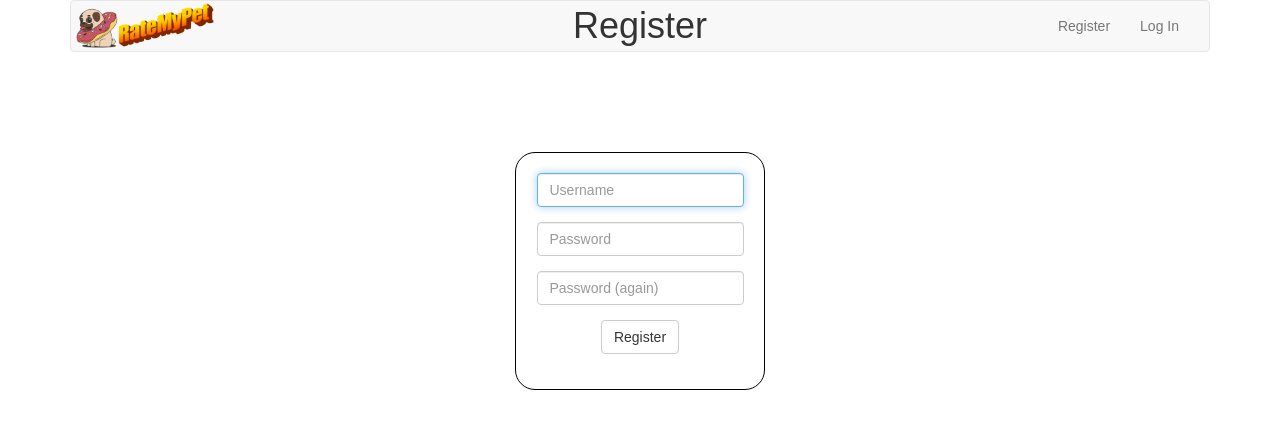
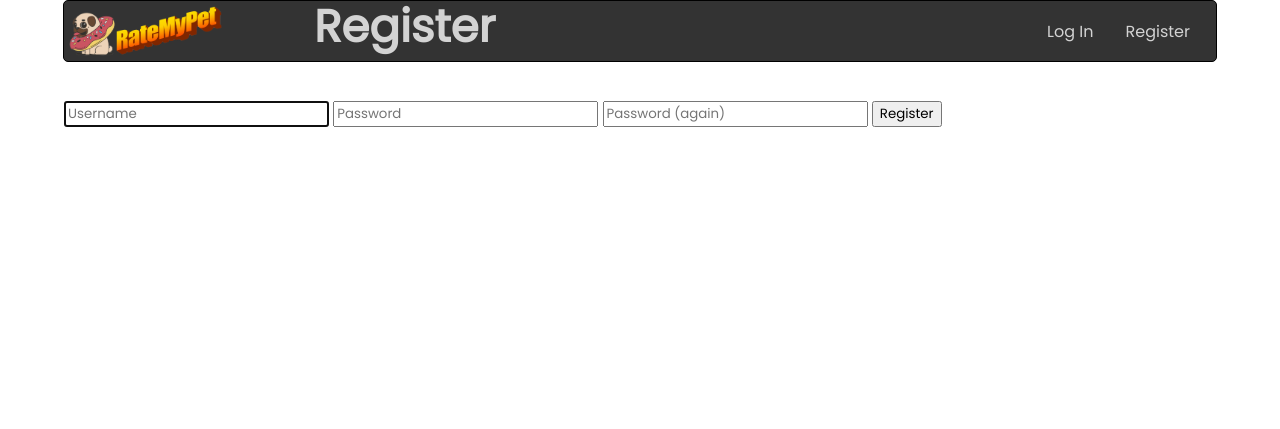
Before and after one commit to rmhklarenaar/ratemypet, a Flask app: page /register in a window 1280 px wide. Shown: the top 429 px of the page. Run offline with Flask 2, Linux system fonts and the light colour scheme; some libraries are stand-ins or nearby versions.

Commit message:
css aanpassingen

```diff
--- a/static/styles.css
+++ /dev/null
@@ -1,51 +0,0 @@
-.container
-{
-    /* center contents */
-    margin-left: auto;
-    margin-right: auto;
-    text-align: center;
-    font-family: Arial, Helvetica, sans-serif;
-}
-
-img {
-    border: 1px solid black;
-}
-
-/* colors for navbar */
-.navbar-default .navbar-brand .blue
-{
-    color: #537fbe;
-}
-.navbar-default .navbar-brand .red
-{
-    color: #ea433b;
-}
-.navbar-default .navbar-brand .yellow
-{
-    color: #f5b82e;
-}
-.navbar-default .navbar-brand .green
-{
-    color: #2e944b;
-}
-
-main .form-control
-{
-    /* center form controls */
-    display: inline-block;
-
-    /* override Bootstrap's 100% width for form controls */
-    width: auto;
-}
-
-main img
-{
-    /* constrain images on small screens */
-    max-width: 100%;
-}
-
-main td
-{
-    /* left-align tables' cells */
-    text-align: left;
-}
--- /dev/null
+++ b/static/stylesheet.css
@@ -0,0 +1,73 @@
+@import url('https://fonts.googleapis.com/css?family=Poppins');
+
+* {
+    font-family: 'Poppins', Arial, sans-serif;
+}
+
+.logo {
+    height: 50px;
+    margin: 5px;
+}
+
+.title {
+    font-size: 45px;
+    color: lightgrey;
+    position: absolute;
+    top: -45px;
+    left: 250px;
+}
+
+ul {
+    position: absolute;
+    top: 0px;
+    right: 10px;
+    list-style-type: none;
+    margin: 0;
+    padding: 0;
+    overflow: hidden;
+    background-color: #333;
+}
+
+li {
+    float: right;
+}
+
+li a {
+    display: block;
+    color: lightgrey;
+    text-align: center;
+    padding: 18px 16px;
+    height: 24px;
+    text-decoration: none;
+}
+
+li a:hover {
+    background-color: #111;
+}
+
+li a:active {
+    color: yellow;
+}
+
+nav {
+    position: absolute;
+    top: 0px;
+    right: 0;
+    left: 0;
+    margin: auto;
+    width: 90%;
+    height: 60px;
+    border: 0.5px solid black;
+    border-radius: 5px;
+    background-color: #333;
+}
+
+.container {
+    position: absolute;
+    top: 100px;
+    right: 0;
+    left: 0;
+    margin: auto;
+    width: 90%;
+
+}
--- a/templates/layout.html
+++ b/templates/layout.html
@@ -1,75 +1,36 @@
 <!DOCTYPE html>
 <html lang="en">
     <head>
-
-        <!-- https://developer.mozilla.org/en-US/docs/Web/HTML/Element/meta -->
         <meta charset="utf-8"/>
-        <meta content="initial-scale=1, width=device-width" name="viewport"/>
-
-        <!-- documentation at http://getbootstrap.com/, alternative themes at https://www.bootstrapcdn.com/bootswatch/ -->
-        <link href="https://maxcdn.bootstrapcdn.com/bootstrap/3.3.7/css/bootstrap.min.css" rel="stylesheet"/>
-
-        <link href="{{ url_for('static', filename='styles.css') }}" rel="stylesheet"/>
-
+        <link rel="stylesheet" href="/static/stylesheet.css?q=128054978" type="text/css" media="screen" charset="utf-8" />
         <script src="https://code.jquery.com/jquery-3.1.1.min.js"></script>
-        <script src="https://maxcdn.bootstrapcdn.com/bootstrap/3.3.7/js/bootstrap.min.js"></script>
-
         <title>RateMyPet: {% block title %}{% endblock %}</title>
-
     </head>
-
     <body>
-
-        <div class="container">
-
-            <nav class="navbar navbar-default">
-                <div class="container-fluid">
-                    <div class="navbar-header">
-                        <button aria-expanded="false" class="navbar-toggle collapsed" data-target="#navbar" data-toggle="collapse" type="button">
-                            <span class="sr-only">Toggle navigation</span>
-                            <span class="icon-bar"></span>
-                            <span class="icon-bar"></span>
-                            <span class="icon-bar"></span>
-                        </button>
-
-                        <a class="navbar-brand" href="{{ url_for('feed') }}"><img src="static/logo.png" style="height: 45px; margin-top: -13px; margin-left: -10px; border: 0px solid black;"/></a>
-                    <h1 style="position: absolute; top: -15px; left: 0; right: 0; margin-left: auto; margin-right: auto; width: 420px;">{{self.title()}}</h1>
-                    </div>
-
-                    <div class="collapse navbar-collapse" id="navbar">
+        <nav>
+            <a href="{{ url_for('feed') }}"><img src="static/logo.png" class="logo"/></a>
+            <h1 class="title">{{self.title()}}</h1>
+            <div>
                 {% if session.user_id %}
-                            <ul class="nav navbar-nav navbar-right">
-                                <li><a href="{{url_for('your_userpage')}}" method="post">My Account</a></li>
+                    <ul>
+                        <li><a href="{{url_for('logout')}}">Log Out</a></li>
+                        <li><a href="{{url_for('search')}}">Search</a></li>
                         <li><a href="{{url_for('upload')}}">Upload</a></li>
                         <li><a href="{{url_for('feed')}}">Feed</a></li>
-
-                                <li><a href="{{url_for('search')}}">Search</a></li>
-                                <li><a href="{{url_for('logout')}}">Log Out</a></li>
+                        <li><a href="{{url_for('your_userpage')}}">My Account</a></li>
                     </ul>
                 {% else %}
-                            <ul class="nav navbar-nav navbar-right">
+                    <ul>
                         <li><a href="{{url_for('register')}}">Register</a></li>
                         <li><a href="{{url_for('login')}}">Log In</a></li>
                     </ul>
                 {% endif %}
             </div>
-                </div>
         </nav>
-
-            {% if get_flashed_messages() %}
-                <header>
-                    <div class="alert alert-info" role="alert">
-                        {{ get_flashed_messages() | join(" ") }}
-                    </div>
-                </header>
-            {% endif %}
-
+        <div class="container">
             <main>
                 {% block main %}{% endblock %}
             </main>
-
         </div>
-
     </body>
-
 </html>
--- a/templates/register.html
+++ b/templates/register.html
@@ -5,23 +5,10 @@
 {% endblock %}
 
 {% block main %}
-    <center><section style="border: 0.5px solid black; margin-top:100px; border-radius: 20px; padding: 20px; width: 250px;">
-    <form action="{{ url_for('register') }}" method="post">
-        <fieldset>
-            <div class="form-group">
-                <input autocomplete="off" autofocus class="form-control" name="username" placeholder="Username" type="text" maxlength="20" required/>
-            </div>
-            <div class="form-group">
-                <input class="form-control" name="password" placeholder="Password" type="password" maxlength="30" required/>
-            </div>
-            <div class="form-group">
-                <input class="form-control" name="password_check" placeholder="Password (again)" type="password" required/>
-            </div>
-            <div class="form-group">
-                <button class="btn btn-default" type="submit">Register</button>
-            </div>
-        </fieldset>
+    <form action="{{url_for('register')}}" method="post">
+        <input autocomplete="off" autofocus class="form-control" name="username" placeholder="Username" type="text" maxlength="20" required/>
+        <input class="form-control" name="password" placeholder="Password" type="password" maxlength="30" required/>
+        <input class="form-control" name="password_check" placeholder="Password (again)" type="password" required/>
+        <button class="button" type="submit">Register</button>
     </form>
-    </section>
-    </center>
 {% endblock %}
--- a/templates/userpage.html
+++ b/templates/userpage.html
@@ -11,7 +11,7 @@
         <button class="btn btn-default" type="submit" name="search">search</button>
     </form>
 
-    <h1>@{{username}}</h1><img src="{{profile_pic}}" alt="profile picture" style="height: 100px; width: 100px;"/>
+    <h1>✯{{username}}</h1><img src="{{profile_pic}}" alt="profile picture" style="height: 100px; width: 100px;"/>
     <br/>
     <form action="{{ url_for('userpage') }}" method="post">
         <input type="hidden" name="user_id" value={{user_id}}>
@@ -28,7 +28,7 @@
     <br/>
         {% for picture in picture_info%}
             <tr>
-                <td><h2>{{picture.caption}}</h2></td>
+                <td><h2>{{caption}}</h2></td>
                 <td><img src="{{picture.photo_path}}" style="height: 400px;"/></td>
                 <td><p style="color: black; font-size:30px; ">{{'%0.1f'% picture.rating|float}}</p></td>
             </tr>
```
Also changed, not shown: helpers.py (+13 -0 lines), templates/feed.html (+6 -2 lines), templates/login.html (+3 -13 lines), templates/search.html (+12 -0 lines), templates/your_userpage.html (+5 -5 lines). Lines whose indentation alone changed are shown as unchanged.
